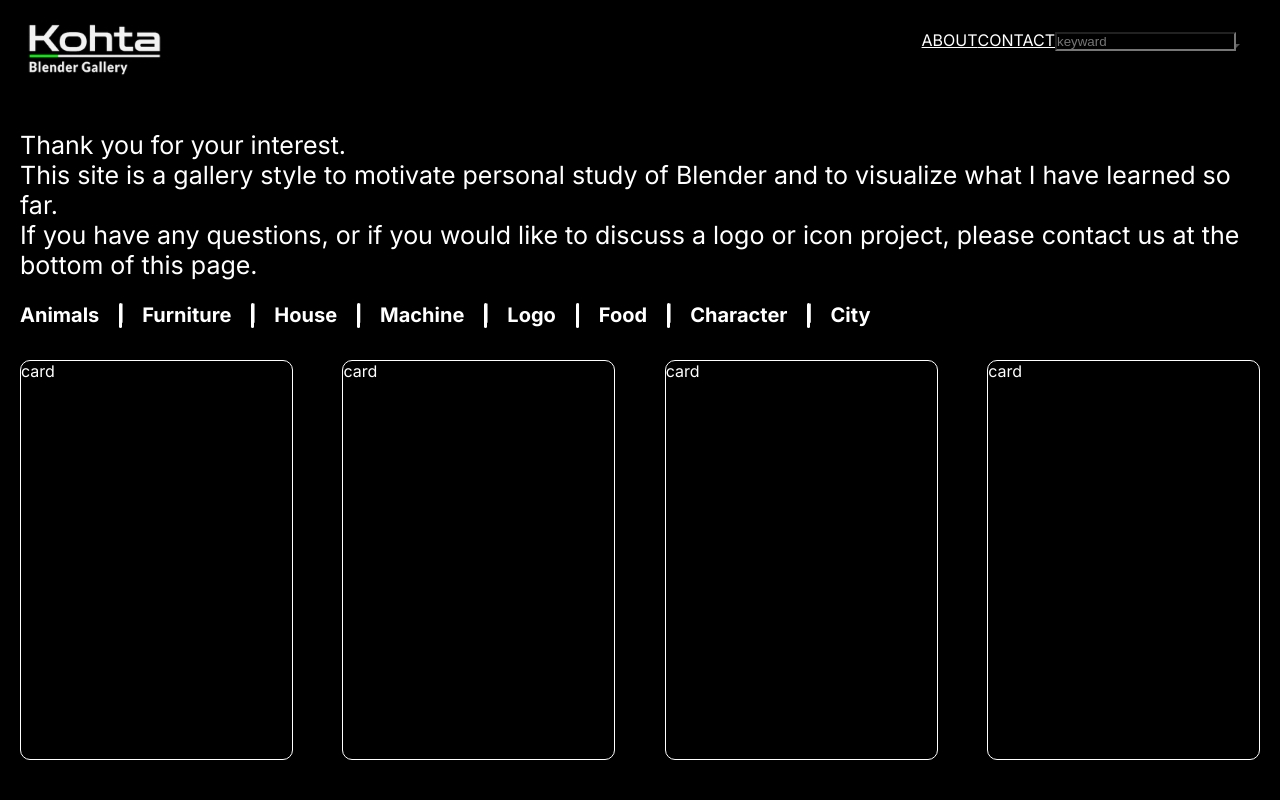
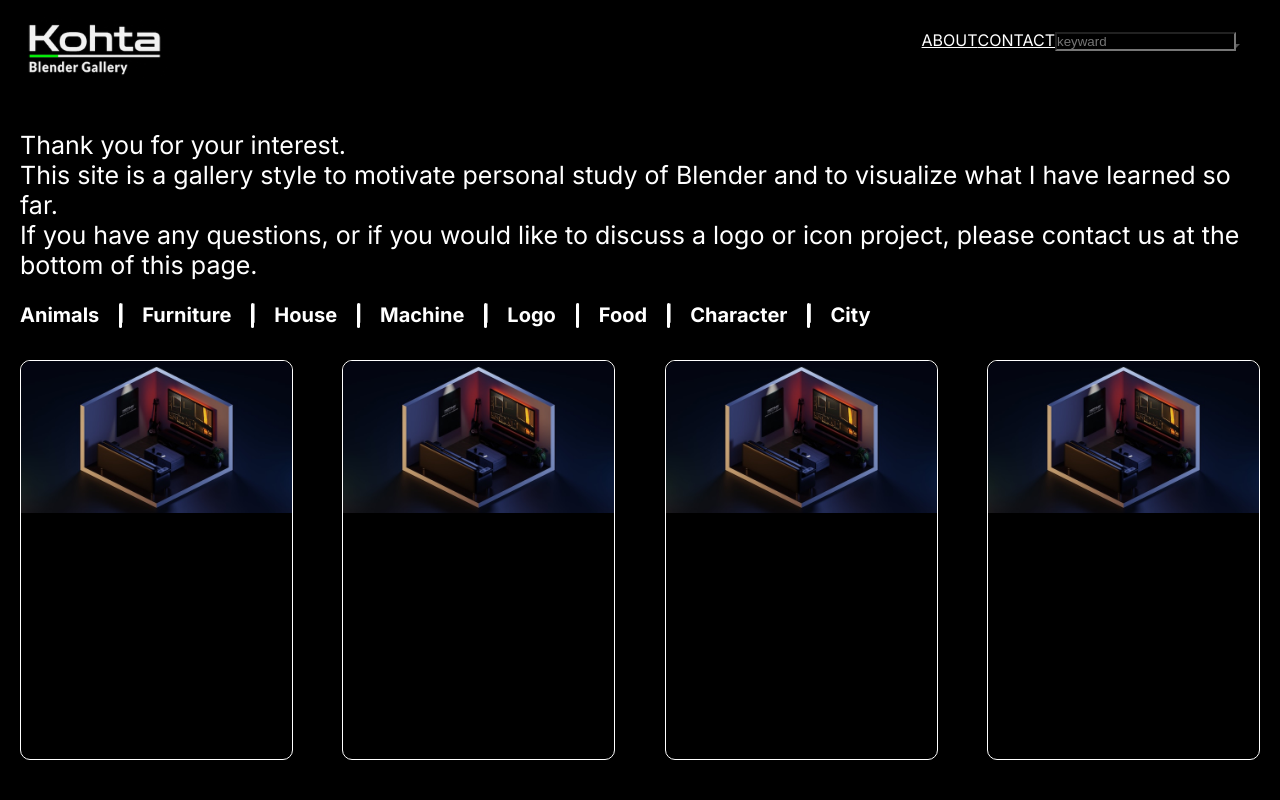
Before and after one commit to kohta9521/Blender_Gallery_Site, a Next.js app: page / in a window 1280 px wide. Shown: the top 800 px of the page. Built offline with nearby package versions, Linux system fonts and the light colour scheme.

Commit message:
add acar dimg componets

```diff
--- a/src/components/atoms/CardImg.tsx
+++ b/src/components/atoms/CardImg.tsx
@@ -0,0 +1,14 @@
+import React from 'react'
+
+// css import
+import styles from './styles/CardImg.module.scss'
+
+const CardImg = () => {
+  return (
+    <div className={styles.imgBox}>
+      <img className={styles.img} src="/images/sampleImg.jpg" alt="cardImg" />
+    </div>
+  )
+}
+
+export default CardImg
--- a/src/components/atoms/styles/CardImg.module.scss
+++ b/src/components/atoms/styles/CardImg.module.scss
@@ -0,0 +1,15 @@
+.imgBox {
+  width: 100%;
+  max-height: 300px;
+  border-radius: 10px 10px 0px 0px;
+}
+.img {
+  width: 100%;
+  height: 100%;
+  border-radius: 10px 10px 0px 0px;
+}
+
+@media screen and (max-width: 1280px) {
+}
+@media screen and (max-width: 768px) {
+}
--- a/src/components/molecules/Card.tsx
+++ b/src/components/molecules/Card.tsx
@@ -2,9 +2,14 @@ import React from 'react'
 
 // css import
 import styles from './styles/Card.module.scss'
+import CardImg from '../atoms/CardImg'
 
 const Card = () => {
-  return <div className={styles.card}>card</div>
+  return (
+    <div className={styles.card}>
+      <CardImg />
+    </div>
+  )
 }
 
 export default Card
```
Also changed, not shown: public/images/sampleImg.jpg (added).
